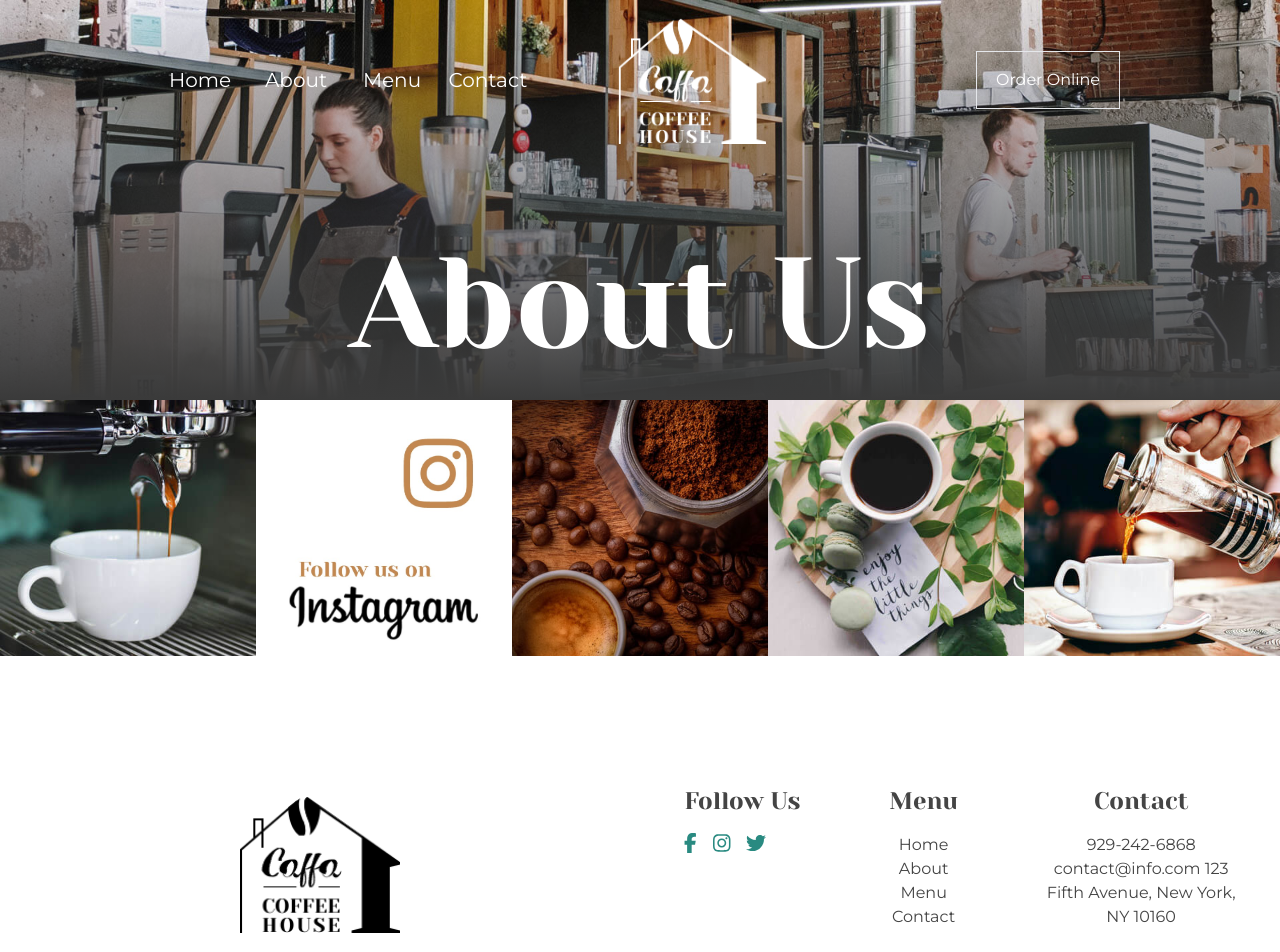
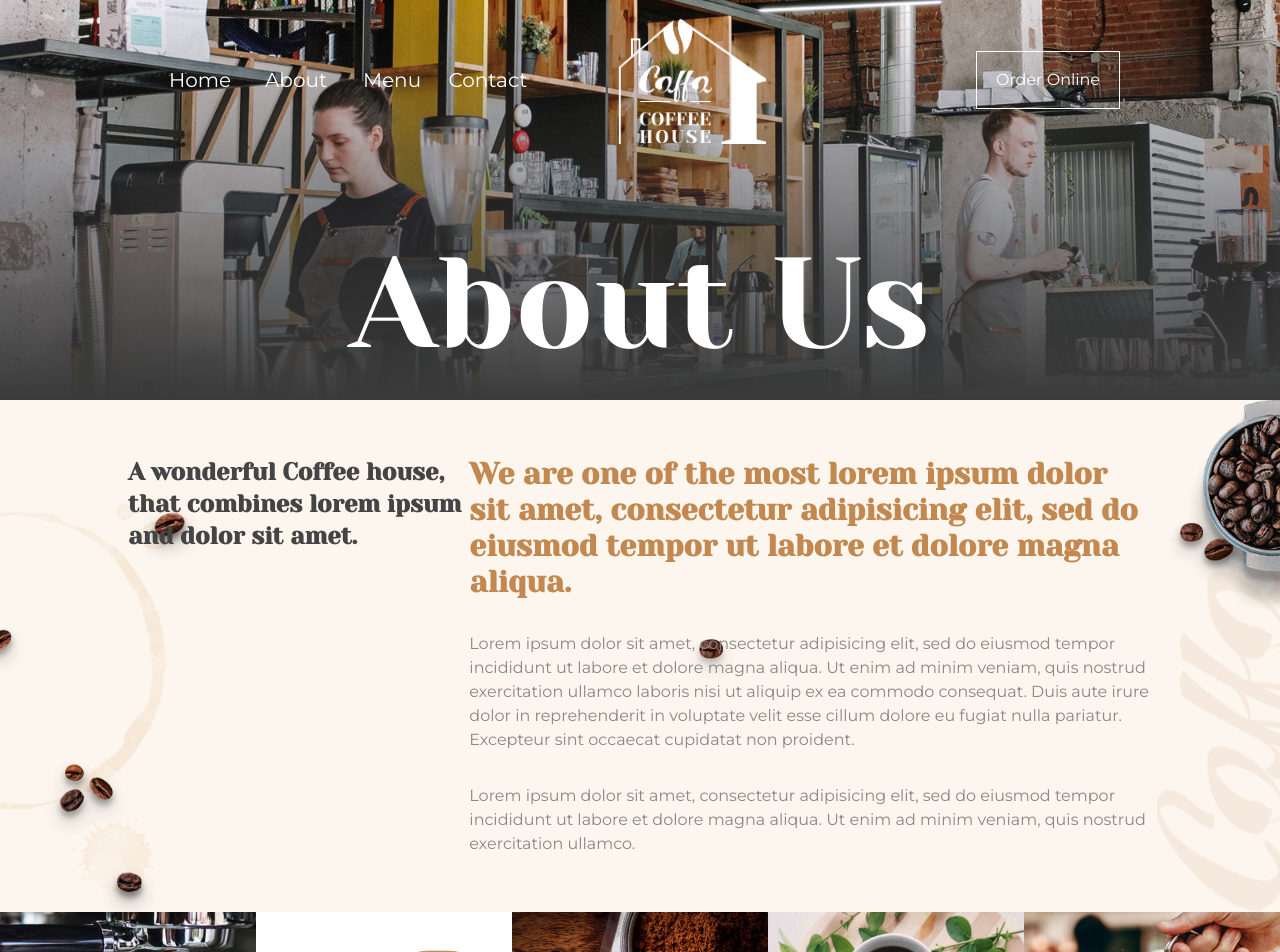
Before and after one commit to ib-ahmedd/coffee_store, a Next.js app: page /about in a window 1280 px wide. Shown: the top 952 px of the page. Built offline with nearby package versions, Linux system fonts and the light colour scheme; a web font is replaced by a local one.

Commit message:
complete about note section

```diff
--- /dev/null
+++ b/app/about/components/AboutNote.tsx
@@ -0,0 +1,40 @@
+function AboutNote() {
+  return (
+    <section className="bg-peach">
+      <div className="w-full h-screen absolute bg-home-about-nuts bg-cover lg:bg-fixed" />
+      <div className="w-full flex justify-center bg-home-buy-bg bg-contain bg-right bg-no-repeat py-14">
+        <div className="flex w-full p-4 flex-col gap-5 md:gap-0 md:flex-row xl:w-4/5 xl:p-0">
+          <div className=" z-10 w-full md:w-1/3">
+            <h3 className="font-yeseva font-bold text-semi-black leading-5 text-xl lg:text-2xl">
+              A wonderful Coffee house,
+              <br className="hidden md:block" /> that combines lorem ipsum
+              <br className="hidden md:block" /> and dolor sit amet.
+            </h3>
+          </div>
+          <div className="flex z-10 flex-col text-sm text-gray gap-5 w-full md:text-base md:w-2/3 lg:gap-8">
+            <h3 className=" font-yeseva font-bold text-orange text-xl lg:text-3xl">
+              We are one of the most lorem ipsum dolor sit amet, consectetur
+              adipisicing elit, sed do eiusmod tempor ut labore et dolore magna
+              aliqua.
+            </h3>
+            <p>
+              Lorem ipsum dolor sit amet, consectetur adipisicing elit, sed do
+              eiusmod tempor incididunt ut labore et dolore magna aliqua. Ut
+              enim ad minim veniam, quis nostrud exercitation ullamco laboris
+              nisi ut aliquip ex ea commodo consequat. Duis aute irure dolor in
+              reprehenderit in voluptate velit esse cillum dolore eu fugiat
+              nulla pariatur. Excepteur sint occaecat cupidatat non proident.
+            </p>
+            <p>
+              Lorem ipsum dolor sit amet, consectetur adipisicing elit, sed do
+              eiusmod tempor incididunt ut labore et dolore magna aliqua. Ut
+              enim ad minim veniam, quis nostrud exercitation ullamco.
+            </p>
+          </div>
+        </div>
+      </div>
+    </section>
+  );
+}
+
+export default AboutNote;
--- a/app/about/components/index.ts
+++ b/app/about/components/index.ts
@@ -1,3 +1,4 @@
 import Intro from "./Intro";
+import AboutNote from "./AboutNote";
 
-export { Intro };
+export { Intro, AboutNote };
--- a/app/about/page.tsx
+++ b/app/about/page.tsx
@@ -1,10 +1,11 @@
 import React from "react";
-import { Intro } from "./components";
+import { AboutNote, Intro } from "./components";
 
 function About() {
   return (
     <main className="w-full flex flex-col items-center">
       <Intro />
+      <AboutNote />
     </main>
   );
 }
--- a/tailwind.config.ts
+++ b/tailwind.config.ts
@@ -24,9 +24,10 @@ module.exports = {
     },
     extend: {
       colors: {
-        "gradient-grey": "#3a3a3a",
         peach: "#fcf6ef",
         orange: "#c2884f",
+        gray: "#888",
+        "gradient-grey": "#3a3a3a",
         "semi-black": "#444",
         "text-green": "#298a81",
       },
```
